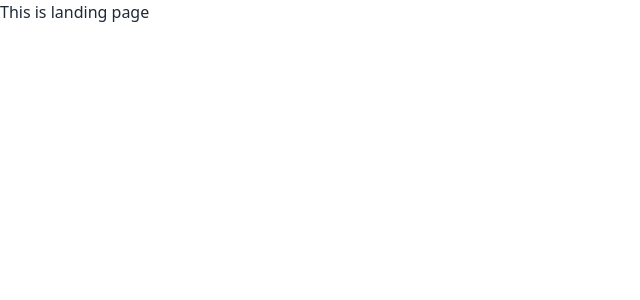
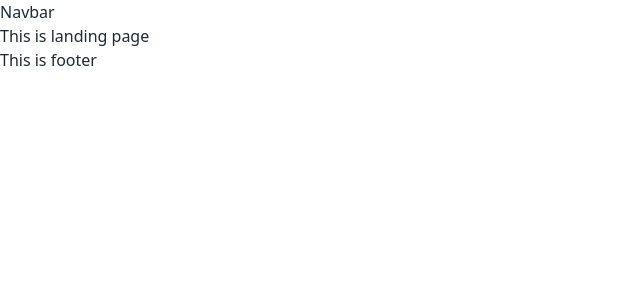
Before and after one commit to Shahriar-Hossain-Alvi/athlet-s-choice-client, a React (Vite) app: page / in a window 1280 px wide. Shown: the top 300 px of the page, without its empty margins (0-640 px from the left). Built offline with nearby package versions, Linux system fonts and the light colour scheme.

Commit message:
added demo navbar and footer to create a structure

```diff
--- a/src/Layouts/Main.jsx
+++ b/src/Layouts/Main.jsx
@@ -1,10 +1,13 @@
-import React from 'react';
 import { Outlet } from 'react-router-dom';
+import Navbar from '../components/Navbar/Navbar';
+import Footer from '../components/Footer/Footer';
 
 const Main = () => {
     return (
         <div>
+            <Navbar />
             <Outlet></Outlet>
+            <Footer />
         </div>
     );
 };
--- /dev/null
+++ b/src/components/Footer/Footer.jsx
@@ -0,0 +1,11 @@
+
+
+const Footer = () => {
+    return (
+        <footer>
+            <h1>This is footer</h1>
+        </footer>
+    );
+};
+
+export default Footer;
--- a/src/components/Navbar/Navbar.jsx
+++ b/src/components/Navbar/Navbar.jsx
@@ -2,7 +2,7 @@
 const Navbar = () => {
     return (
         <div>
-
+            <h1>Navbar</h1>
         </div>
     );
 };
```
Also changed, not shown: src/Routes/Routes.jsx (+8 -1 lines).
